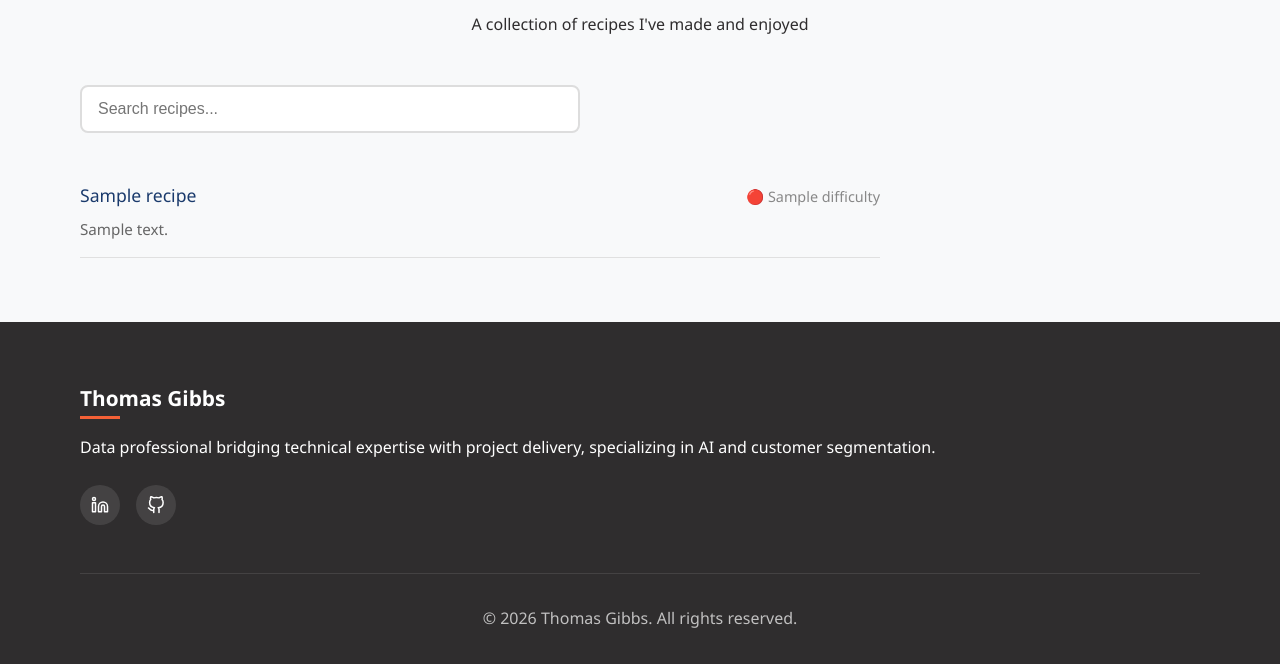
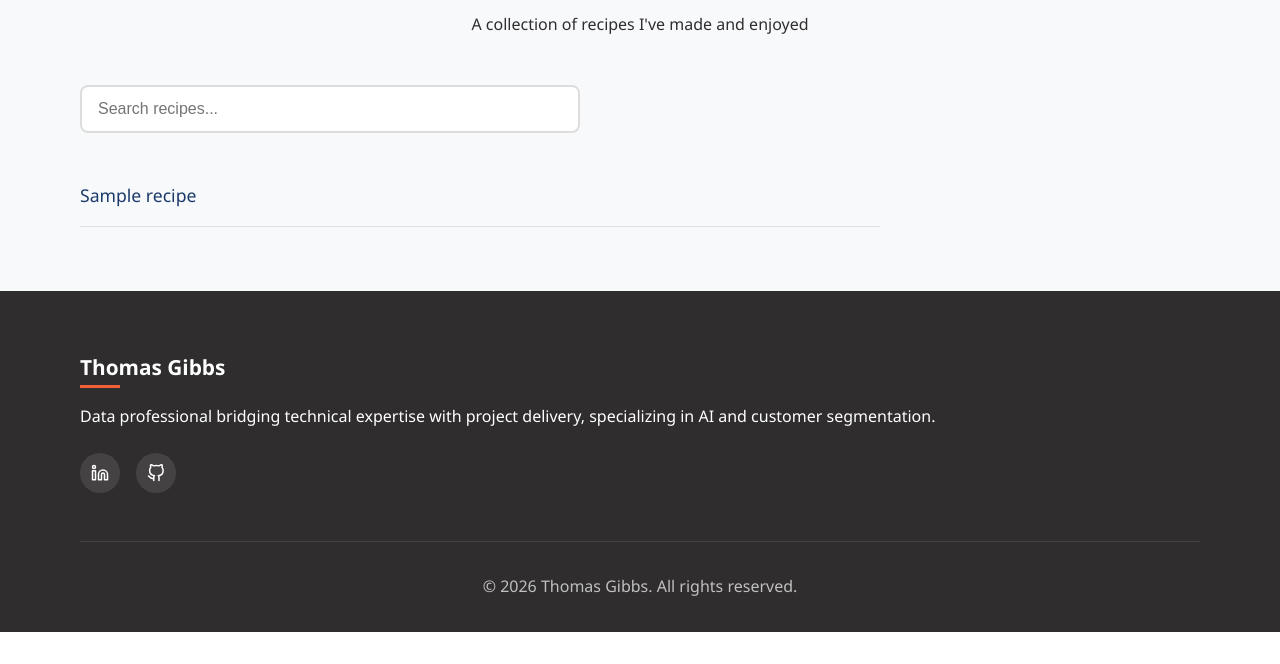
Before and after one commit to tjhgibbs-git/portfolio, a Django app: template recipes/templates/recipes/recipe_list.html in a window 1280 px wide. Shown: the part 177-841 px from the top of the page. After the commit the page ends 809 px from the top, so only its background shows below. Run offline with Django 5.2, Linux system fonts and the light colour scheme; the template is opened without the code that fills it: most values are stand-ins (such as "Sample title", 1, 10 or a date in 2020); data that the repository does not hold is empty.

Commit message:
Simplify recipe list to show only titles
Changes:
- Remove difficulty indicator (Easy/Medium/Hard) from list view
- Remove recipe descriptions from list view
- Show only recipe titles in a clean, minimal list format
- Simplifies the browsing experience and reduces clutter

```diff
--- a/recipes/templates/recipes/recipe_list.html
+++ b/recipes/templates/recipes/recipe_list.html
@@ -37,18 +37,11 @@
                     {% for recipe in recipes %}
                         <li style="border-bottom: 1px solid #e0e0e0; padding: 1rem 0;">
                             <a href="{% url 'recipes:recipe_detail' recipe.slug %}"
-                               style="text-decoration: none; color: inherit; display: flex; justify-content: space-between; align-items: baseline; gap: 1rem;">
+                               style="text-decoration: none; color: inherit; display: block;">
                                 <span style="font-size: 1.1rem; font-weight: 500; color: var(--primary-color, #1a3a6c);">
                                     {{ recipe.name }}
                                 </span>
-                                <span style="font-size: 0.9rem; color: #888; white-space: nowrap;">
-                                    {% if recipe.difficulty == 'Easy' %}🟢{% elif recipe.difficulty == 'Medium' %}🟡{% else %}🔴{% endif %}
-                                    {{ recipe.difficulty }}
-                                </span>
                             </a>
-                            {% if recipe.description %}
-                                <p style="margin: 0.5rem 0 0 0; color: #666; font-size: 0.95rem;">{{ recipe.description }}</p>
-                            {% endif %}
                         </li>
                     {% endfor %}
                 </ul>
```
